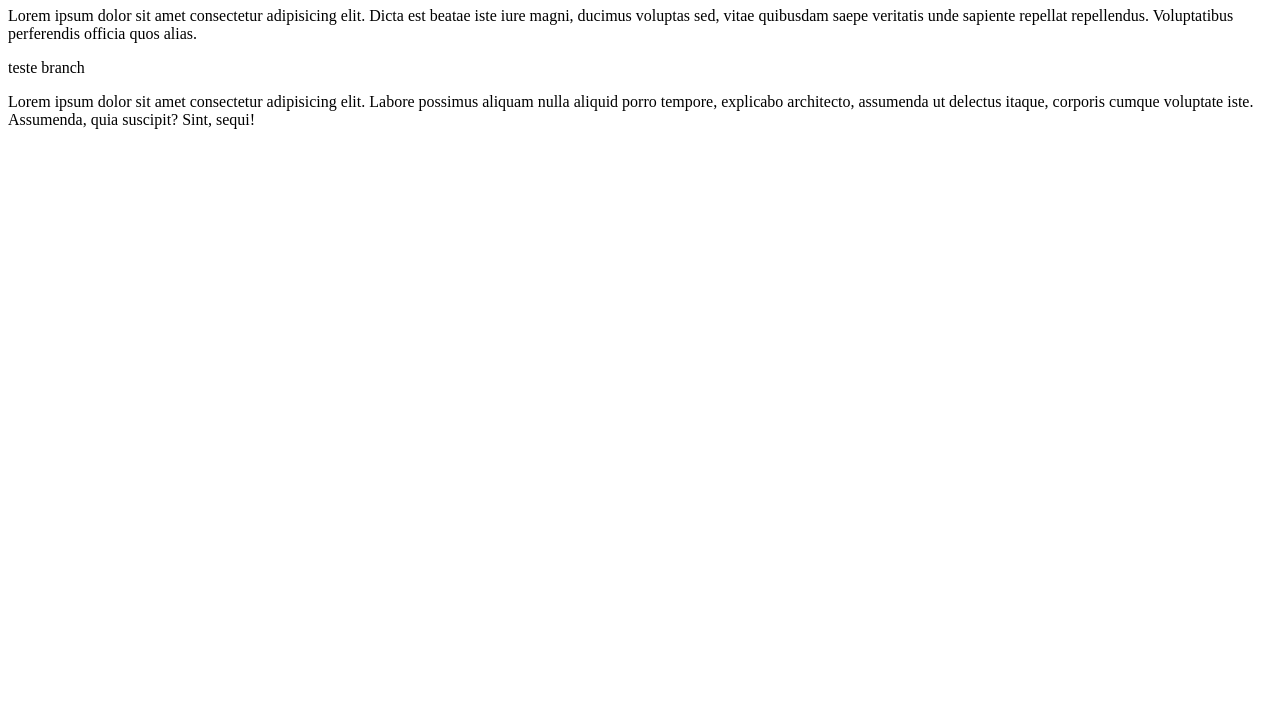
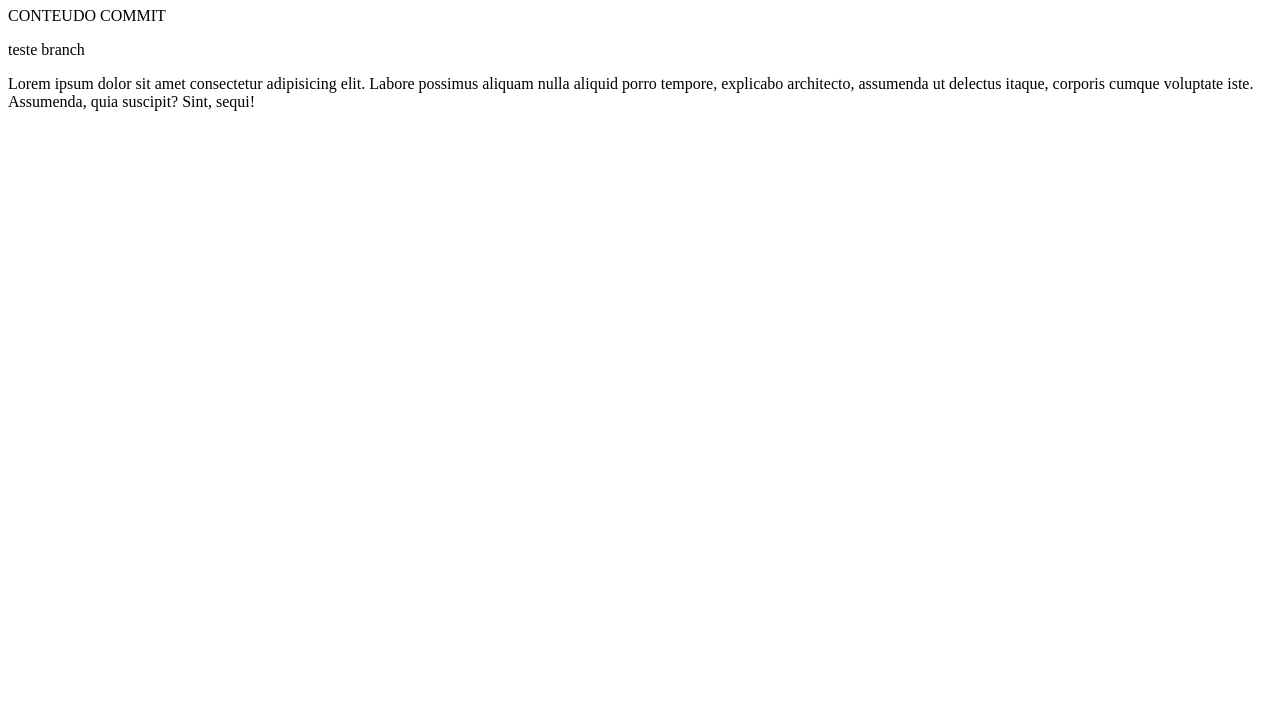
Before and after one commit to GregorySDaniel/teste-branches, a plain HTML site: page index.html in a window 1280 px wide. Shown: the part 73-800 px from the top of the page. Drawn offline with Linux system fonts and the light colour scheme.

Commit message:
CONTEUDO COMMIT

```diff
--- a/index.html
+++ b/index.html
@@ -7,7 +7,7 @@
 </head>
 <body>
     <h1>Teste</h1>
-    <p>Lorem ipsum dolor sit amet consectetur adipisicing elit. Dicta est beatae iste iure magni, ducimus voluptas sed, vitae quibusdam saepe veritatis unde sapiente repellat repellendus. Voluptatibus perferendis officia quos alias.</p>
+    <p>CONTEUDO COMMIT</p>
     <p>teste branch</p>
     <p>Lorem ipsum dolor sit amet consectetur adipisicing elit. Labore possimus aliquam nulla aliquid porro tempore, explicabo architecto, assumenda ut delectus itaque, corporis cumque voluptate iste. Assumenda, quia suscipit? Sint, sequi!</p>
 </body>
```
